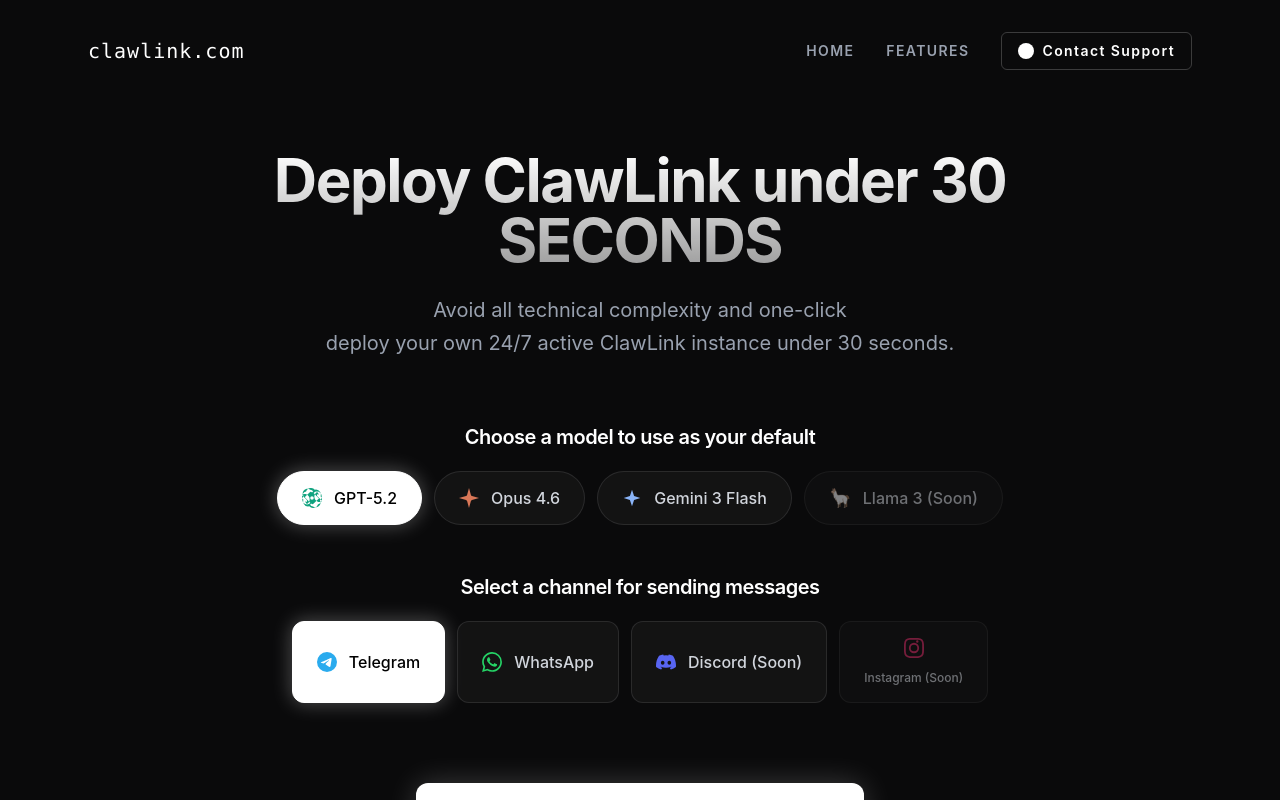
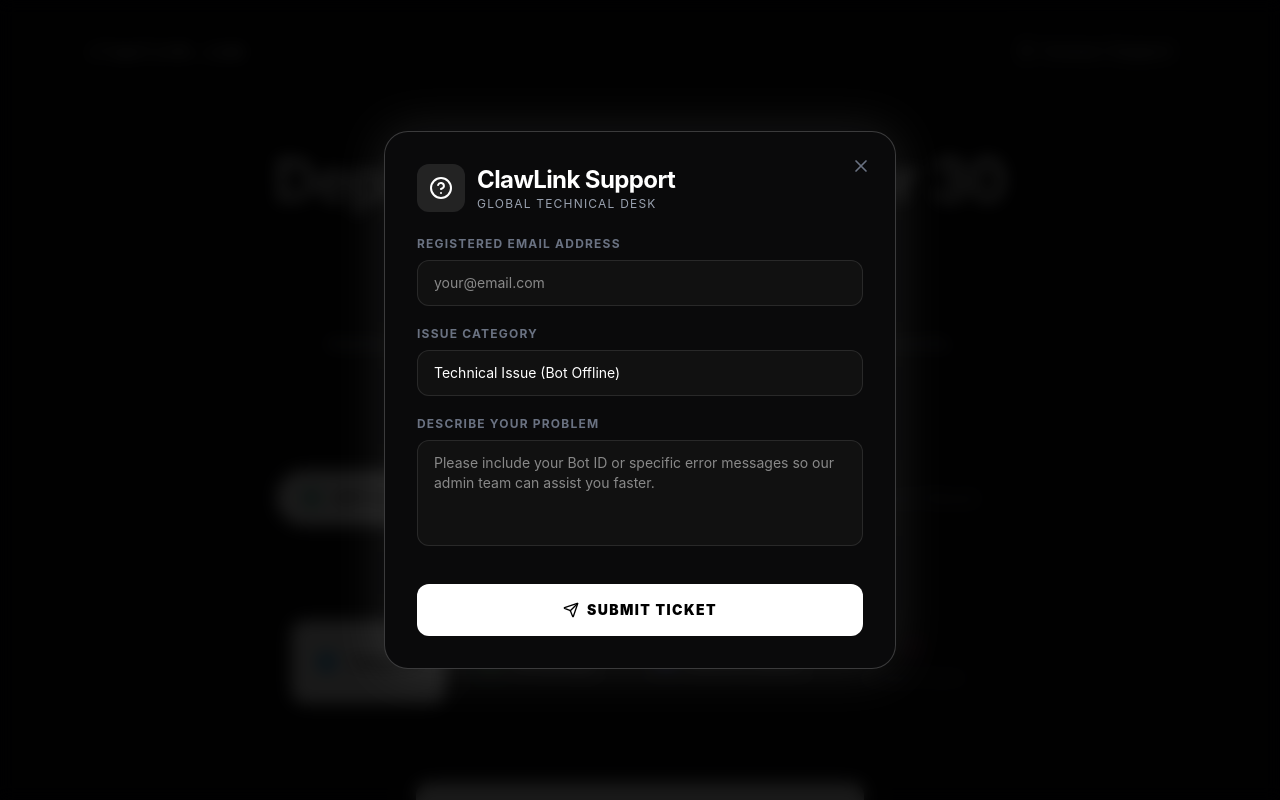
Before and after one commit to hopondfgvcx501-rgb/clawlink, a Next.js app: page / in a window 1280 px wide. Both pictures are taken after a click on the button "Contact Support". Shown: the top 800 px of the page. Built offline with nearby package versions, Linux system fonts and the light colour scheme; no server answers.

Commit message:
fixed landing ui syntax error and aligned support submit function

```diff
--- /dev/null
+++ b/app/api/support/route.ts
@@ -0,0 +1,32 @@
+import { NextResponse } from "next/server";
+import { createClient } from "@supabase/supabase-js";
+
+const supabaseUrl = process.env.NEXT_PUBLIC_SUPABASE_URL || "";
+const supabaseKey = process.env.SUPABASE_SERVICE_ROLE_KEY || process.env.NEXT_PUBLIC_SUPABASE_ANON_KEY || "";
+const supabase = createClient(supabaseUrl, supabaseKey);
+
+export async function POST(req: Request) {
+  try {
+    const body = await req.json();
+    const { email, issueType, description } = body;
+
+    if (!email || !description) {
+      return NextResponse.json({ success: false, error: "Required fields are missing." }, { status: 400 });
+    }
+
+    const { error } = await supabase
+      .from("support_tickets")
+      .insert({
+        user_email: email,
+        issue_type: issueType,
+        description: description
+      });
+
+    if (error) throw new Error(error.message);
+
+    return NextResponse.json({ success: true, message: "Support ticket registered successfully." });
+  } catch (error: any) {
+    console.error("Support Desk API Error:", error.message);
+    return NextResponse.json({ success: false, error: "Failed to submit support ticket." }, { status: 500 });
+  }
+}
--- a/components/LandingUI.tsx
+++ b/components/LandingUI.tsx
@@ -1,7 +1,7 @@
 "use client";
 import { useState } from "react";
-import { motion } from "framer-motion";
-import { CheckCircle2, ChevronRight } from "lucide-react";
+import { motion, AnimatePresence } from "framer-motion";
+import { CheckCircle2, ChevronRight, HelpCircle, X, Send } from "lucide-react";
 import StarBackground from "./StarBackground";
 
 interface ModelType {
@@ -27,6 +27,13 @@ export default function LandingUI({ renderActionArea, isLocked = false }: Landin
   const [selectedModel, setSelectedModel] = useState<string>("gpt-5.2");
   const [selectedChannel, setSelectedChannel] = useState<string>("telegram");
 
+  // Support Modal State
+  const [isSupportOpen, setIsSupportOpen] = useState(false);
+  const [supportEmail, setSupportEmail] = useState("");
+  const [supportType, setSupportType] = useState("Technical Issue");
+  const [supportDesc, setSupportDesc] = useState("");
+  const [isSubmitting, setIsSubmitting] = useState(false);
+
   const models: ModelType[] = [
     { id: "gpt-5.2", name: "GPT-5.2", icon: <svg className="w-5 h-5" viewBox="0 0 24 24" xmlns="http://www.w3.org/2000/svg"><path fill="#10A37F" d="M22.2819 9.8211a5.9847 5.9847 0 0 0-.5157-4.9108 6.0462 6.0462 0 0 0-6.5098-2.9A6.0651 6.0651 0 0 0 4.9807 4.1818a5.9847 5.9847 0 0 0-3.9977 2.9 6.0462 6.0462 0 0 0 .7427 7.0966 5.98 5.98 0 0 0 .511 4.9107 6.051 6.051 0 0 0 6.5146 2.9001A5.9847 5.9847 0 0 0 13.2599 24a6.0557 6.0557 0 0 0 5.7718-4.2058 5.9894 5.9894 0 0 0 3.9977-2.9001 6.0557 6.0557 0 0 0-.7475-7.073zM13.2599 22.0627a4.123 4.123 0 0 1-3.565-2.0076l1.3268-1.3268a2.128 2.128 0 0 0 3.0073 0l5.881-5.881a4.123 4.123 0 0 1-6.65 9.2154zM5.9847 19.1627a4.123 4.123 0 0 1-2.0076-3.565l1.3268 1.3268a2.128 2.128 0 0 0 0-3.0073l-5.881-5.881a4.123 4.123 0 0 1 6.5618 11.1265zM2.0076 9.8211A4.123 4.123 0 0 1 5.5726 7.8135L4.2458 9.1403a2.128 2.128 0 0 0 0 3.0073l5.881 5.881a4.123 4.123 0 0 1-8.1192-8.2075zM9.8211 2.0076a4.123 4.123 0 0 1 3.565 2.0076L12.0593 5.342a2.128 2.128 0 0 0-3.0073 0l-5.881 5.881a4.123 4.123 0 0 1 6.65-9.2154zM18.0153 4.8373a4.123 4.123 0 0 1 2.0076 3.565l-1.3268-1.3268a2.128 2.128 0 0 0 0 3.0073l5.881 5.881a4.123 4.123 0 0 1-6.5618-11.1265zM21.9924 14.1789a4.123 4.123 0 0 1-3.565 2.0076l1.3268-1.3268a2.128 2.128 0 0 0 0-3.0073l-5.881-5.881a4.123 4.123 0 0 1 8.1192 8.2075zM12 14.128A2.128 2.128 0 1 1 12 9.872a2.128 2.128 0 0 1 0 4.256z"/></svg> },
     { id: "claude", name: "Opus 4.6", icon: <svg className="w-5 h-5" viewBox="0 0 24 24" xmlns="http://www.w3.org/2000/svg"><path fill="#D97757" d="M12 0l2.3 8.3c.2.6.7 1.1 1.3 1.3L24 12l-8.4 2.4c-.6.2-1.1.7-1.3 1.3L12 24l-2.3-8.3c-.2-.6-.7-1.1-1.3-1.3L0 12l8.4-2.4c.6-.2 1.1-.7 1.3-1.3L12 0z"/></svg> },
@@ -46,6 +53,35 @@ export default function LandingUI({ renderActionArea, isLocked = false }: Landin
   const row3 = ["Run payroll calculations", "Negotiate refunds", "Find best prices online", "Find discount codes", "Compare product specs"];
   const row4 = ["Write contracts and NDAs", "Research competitors", "Screen leads", "Generate invoices", "Monitor news and alerts"];
 
+  const submitSupportTicket = async () => {
+    if (!supportEmail || !supportDesc) {
+      alert("Please provide your email address and issue description.");
+      return;
+    }
+
+    setIsSubmitting(true);
+    try {
+      const res = await fetch("/api/support", {
+        method: "POST",
+        headers: { "Content-Type": "application/json" },
+        body: JSON.stringify({ email: supportEmail, issueType: supportType, description: supportDesc })
+      });
+      const data = await res.json();
+
+      if (data.success) {
+        alert("Support ticket created successfully. Our team will review this shortly.");
+        setIsSupportOpen(false);
+        setSupportDesc("");
+      } else {
+        alert("Error submitting ticket: " + data.error);
+      }
+    } catch (e) {
+      alert("Network error. Please try again.");
+    } finally {
+      setIsSubmitting(false);
+    }
+  };
+
   return (
     <main className="min-h-screen flex flex-col items-center pt-8 pb-20 px-4 relative overflow-x-hidden">
       <div className="fixed inset-0 z-[-1]">
@@ -55,13 +91,60 @@ export default function LandingUI({ renderActionArea, isLocked = false }: Landin
       <nav className="w-full max-w-6xl flex justify-between items-center mb-20 px-6">
         <div className="text-xl font-medium tracking-wider font-mono text-white">clawlink.com</div>
         <div className="flex gap-8 items-center text-sm tracking-widest uppercase font-semibold text-gray-400">
-          <span className="cursor-pointer hover:text-white transition">Home</span>
-          <span className="cursor-pointer hover:text-white transition">Features</span>
-          <button className="flex items-center gap-2 border border-white/20 px-4 py-2 rounded-md hover:bg-white/10 transition text-white">
-            <span className="w-4 h-4 bg-white rounded-full block"></span> Contact Support
+          <button onClick={() => setIsSupportOpen(true)} className="flex items-center gap-2 border border-white/20 px-4 py-2 rounded-lg hover:bg-white hover:text-black transition-all text-white group shadow-[0_0_15px_rgba(255,255,255,0.1)]">
+            <HelpCircle className="w-4 h-4 group-hover:text-black" /> Contact Support
           </button>
         </div>
       </nav>
+
+      <AnimatePresence>
+        {isSupportOpen && (
+          <div className="fixed inset-0 z-50 flex items-center justify-center bg-black/90 backdrop-blur-sm p-4">
+            <motion.div
+              initial={{ opacity: 0, scale: 0.95 }}
+              animate={{ opacity: 1, scale: 1 }}
+              exit={{ opacity: 0, scale: 0.95 }}
+              className="bg-[#0A0A0B] border border-white/20 rounded-3xl w-full max-w-lg p-8 shadow-[0_0_50px_rgba(255,255,255,0.1)] relative"
+            >
+              <button onClick={() => setIsSupportOpen(false)} className="absolute top-6 right-6 text-gray-500 hover:text-white transition-colors"><X className="w-5 h-5"/></button>
+
+              <div className="flex items-center gap-3 mb-6">
+                <div className="p-3 bg-white/10 rounded-xl text-white"><HelpCircle className="w-6 h-6"/></div>
+                <div>
+                  <h2 className="text-2xl font-bold text-white tracking-tight">ClawLink Support</h2>
+                  <p className="text-xs text-gray-400 uppercase tracking-widest">Global Technical Desk</p>
+                </div>
+              </div>
+
+              <div className="space-y-5">
+                <div>
+                  <label className="block text-xs font-bold text-gray-500 uppercase tracking-widest mb-2">Registered Email Address</label>
+                  <input type="email" value={supportEmail} onChange={(e) => setSupportEmail(e.target.value)} placeholder="your@email.com" className="w-full bg-[#111] border border-white/10 rounded-xl px-4 py-3 text-sm focus:border-white outline-none text-white transition-all"/>
+                </div>
+
+                <div>
+                  <label className="block text-xs font-bold text-gray-500 uppercase tracking-widest mb-2">Issue Category</label>
+                  <select value={supportType} onChange={(e) => setSupportType(e.target.value)} className="w-full bg-[#111] border border-white/10 rounded-xl px-4 py-3 text-sm focus:border-white outline-none text-white transition-all appearance-none cursor-pointer">
+                    <option>Technical Issue (Bot Offline)</option>
+                    <option>Billing & Subscription</option>
+                    <option>Integration Problem</option>
+                    <option>General Feedback / Feature Request</option>
+                  </select>
+                </div>
+
+                <div>
+                  <label className="block text-xs font-bold text-gray-500 uppercase tracking-widest mb-2">Describe Your Problem</label>
+                  <textarea value={supportDesc} onChange={(e) => setSupportDesc(e.target.value)} placeholder="Please include your Bot ID or specific error messages so our admin team can assist you faster." rows={4} className="w-full bg-[#111] border border-white/10 rounded-xl px-4 py-3 text-sm focus:border-white outline-none text-white transition-all resize-none"></textarea>
+                </div>
+              </div>
+
+              <button onClick={submitSupportTicket} disabled={isSubmitting} className="w-full mt-8 bg-white text-black font-black py-4 rounded-xl text-sm hover:bg-gray-200 transition-all uppercase tracking-widest flex justify-center items-center gap-2">
+                {isSubmitting ? "Submitting..." : <><Send className="w-4 h-4"/> Submit Ticket</>}
+              </button>
+            </motion.div>
+          </div>
+        )}
+      </AnimatePresence>
 
       <div className="text-center max-w-3xl mb-16">
         <h1 className="text-4xl md:text-6xl font-bold mb-6 tracking-tight bg-clip-text text-transparent bg-gradient-to-b from-white to-white/60">Deploy ClawLink under 30 SECONDS</h1>
@@ -184,11 +267,12 @@ export default function LandingUI({ renderActionArea, isLocked = false }: Landin
 
       <footer className="w-full max-w-5xl mt-32 flex flex-col items-start px-6 border-t border-white/10 pt-16 pb-10">
         <h2 className="text-4xl font-bold mb-6 text-white">Deploy. Automate. Relax.</h2>
-        <button className="bg-[#FFA07A] text-black px-8 py-3 rounded-lg font-bold flex items-center gap-2 hover:bg-[#FF8C61] transition-colors">
-          Learn More <ChevronRight className="w-5 h-5" />
+        <button onClick={() => window.scrollTo({ top: 0, behavior: 'smooth' })} className="bg-[#FFA07A] text-black px-8 py-3 rounded-lg font-bold flex items-center gap-2 hover:bg-[#FF8C61] transition-colors">
+          Start Deploying <ChevronRight className="w-5 h-5" />
         </button>
-        <div className="w-full mt-20 pt-8 border-t border-white/10 text-xs text-gray-500 uppercase tracking-wider">
+        <div className="w-full mt-20 pt-8 border-t border-white/10 flex justify-between items-center text-xs text-gray-500 uppercase tracking-wider">
           <p>© 2026 CLAWLINK INC. GLOBAL AI SAAS INFRASTRUCTURE.</p>
+          <button onClick={() => setIsSupportOpen(true)} className="hover:text-white transition-colors">Help Desk</button>
         </div>
       </footer>
     </main>
```
